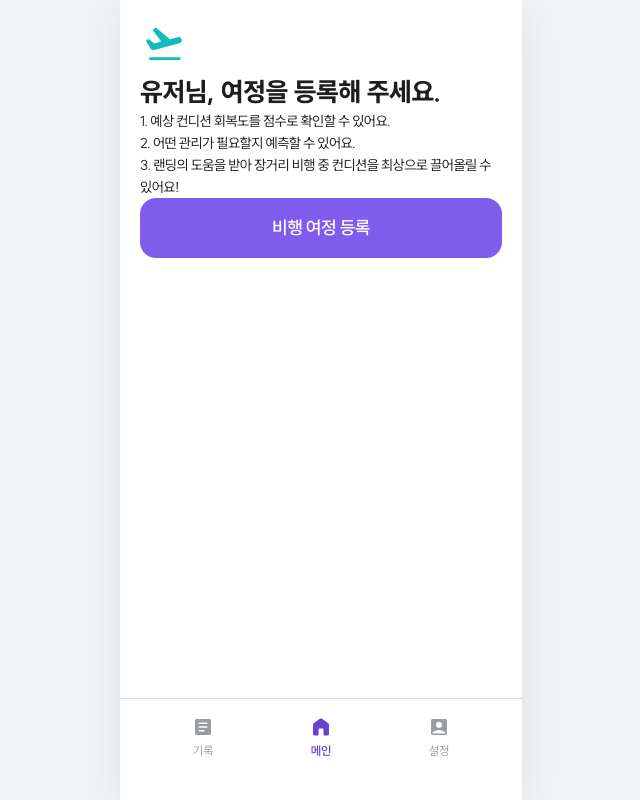
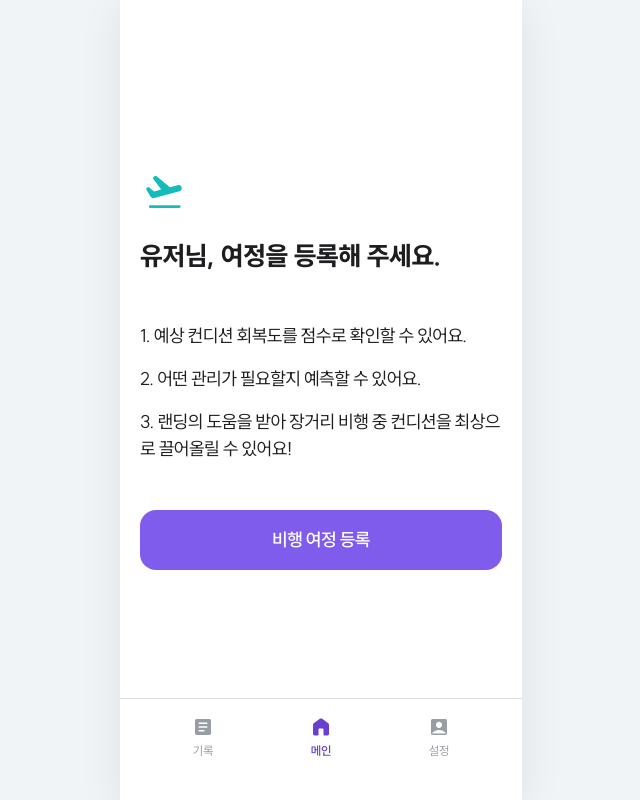
Before and after one commit to THRIVE-Hackathon/THRIVE-Backend, a Django app: page /trips/home/ in a window 1280 px wide. Shown: the whole page, without its empty margins (319-959 px from the left). Run offline with Django 5.2, Linux system fonts and the light colour scheme; the visitor is signed in with stand-in values (Sample User, id 1); data that the repository does not hold is empty.

Commit message:
fix: home-none.html 파일 추가 및 home.css 코드 추가

```diff
--- a/static/css/home.css
+++ b/static/css/home.css
@@ -898,3 +898,46 @@
   color: var(--color-primary, #6441FF) !important;
   margin-top: var(--space-1, 4px) !important;
 }
+
+/* ============================================================
+ * 11) 홈 · 여정 없음 (등록 유도) — home_none.html 전용
+ *     아이콘(.home-empty__title-icon .svg-icon)은 icons.css가 담당
+ * ============================================================ */
+.home-empty {
+  flex: 1 1 auto;
+  display: flex;
+  flex-direction: column;
+  justify-content: center;
+  gap: 48px;
+  min-height: calc(100vh - var(--tabbar-height));
+}
+
+.home-empty__title-box {
+  display: flex;
+  flex-direction: column;
+  gap: var(--space-4);
+}
+
+.home-empty__title {
+  font-size: 26px;
+  font-weight: 800;
+  text-align: left;
+}
+
+.home-empty__points {
+  list-style: none;
+  margin: 0;
+  padding: 0;
+  display: flex;
+  flex-direction: column;
+  gap: var(--space-4);
+}
+
+.home-empty__points li {
+  display: flex;
+  align-items: flex-start;
+  gap: var(--space-3);
+  font-size: var(--fs-body-1);
+  line-height: 1.5;
+  color: var(--color-text);
+}
```
Also changed, not shown: static/temp/home-none.html (added, +61 -0 lines).
